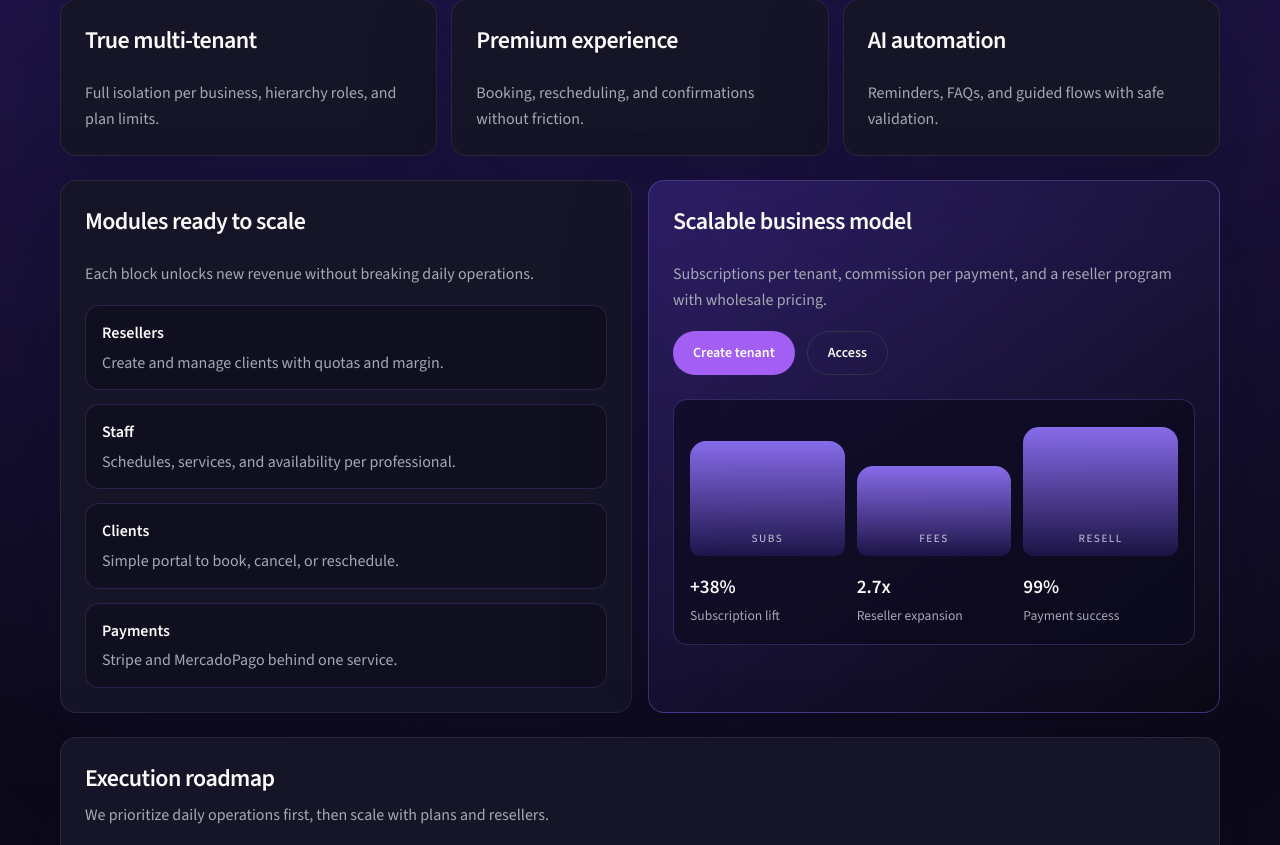
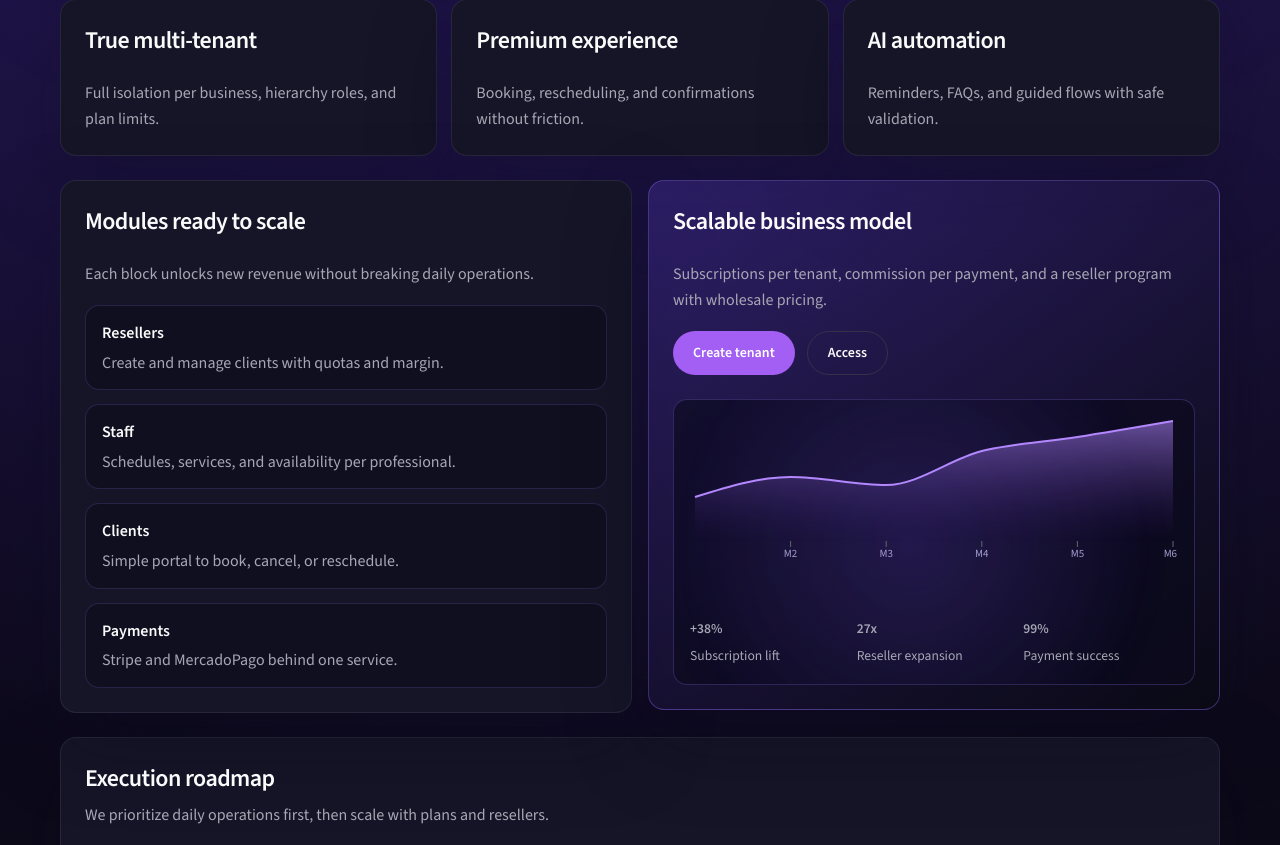
Before and after one commit to isaacpassnav/appointment-system, a Next.js app in the folder apps/web/: page / in a window 1280 px wide. Shown: the part 935-1780 px from the top of the page. Built offline with nearby package versions, Linux system fonts and the light colour scheme; no server answers.

Commit message:
Improve the UI animations

```diff
--- a/apps/web/app/globals.css
+++ b/apps/web/app/globals.css
@@ -322,7 +322,8 @@ img {
 }
 
 .hero-word {
-  color: hsl(var(--primary));
+  color: #f3c7ff;
+  text-shadow: 0 0 18px rgba(243, 199, 255, 0.5);
   position: relative;
   animation: wordFade 0.5s ease;
 }
@@ -460,44 +461,46 @@ img {
   background: rgba(12, 10, 28, 0.65);
   display: grid;
   gap: 16px;
+  overflow: hidden;
+  position: relative;
 }
 
-.chart-bars {
-  display: grid;
-  grid-template-columns: repeat(3, 1fr);
-  gap: 12px;
-  align-items: end;
-  height: 140px;
+.business-chart::before,
+.business-chart::after {
+  content: '';
+  position: absolute;
+  width: 140%;
+  height: 120%;
+  left: -20%;
+  top: -10%;
+  background: radial-gradient(circle, rgba(148, 118, 255, 0.3), transparent 60%);
+  opacity: 0.35;
+  animation: wave 8s ease-in-out infinite;
 }
 
-.chart-bar {
-  position: relative;
-  height: var(--bar-height);
-  border-radius: 16px 16px 10px 10px;
-  background: linear-gradient(180deg, rgba(148, 118, 255, 0.9), rgba(86, 54, 210, 0.2));
-  display: flex;
-  align-items: flex-end;
-  justify-content: center;
-  padding-bottom: 8px;
-  animation: rise 1.2s ease;
+.business-chart::after {
+  background: radial-gradient(circle, rgba(86, 54, 210, 0.35), transparent 65%);
+  animation-delay: -4s;
 }
 
-.chart-bar span {
-  font-size: 0.7rem;
-  text-transform: uppercase;
-  letter-spacing: 0.14em;
-  color: rgba(255, 255, 255, 0.75);
+.chart-area {
+  height: 180px;
+  position: relative;
+  z-index: 1;
 }
 
 .chart-metrics {
   display: grid;
   gap: 12px;
   grid-template-columns: repeat(auto-fit, minmax(120px, 1fr));
+  position: relative;
+  z-index: 1;
 }
 
 .chart-metrics strong {
   display: block;
   font-size: 1.2rem;
+  font-weight: 700;
 }
 
 .chart-metrics span {
@@ -870,6 +873,18 @@ img {
   }
 }
 
+@keyframes wave {
+  0% {
+    transform: translateX(0) translateY(0);
+  }
+  50% {
+    transform: translateX(-6%) translateY(2%);
+  }
+  100% {
+    transform: translateX(0) translateY(0);
+  }
+}
+
 @media (prefers-reduced-motion: reduce) {
   .reveal,
   .ticker-track {
--- /dev/null
+++ b/apps/web/components/animated-counter.tsx
@@ -0,0 +1,42 @@
+'use client';
+
+import CountUp from 'react-countup';
+import { useInView } from 'react-intersection-observer';
+
+type AnimatedCounterProps = {
+  value: number;
+  prefix?: string;
+  suffix?: string;
+  duration?: number;
+  decimals?: number;
+  className?: string;
+};
+
+export function AnimatedCounter({
+  value,
+  prefix,
+  suffix,
+  duration = 1.4,
+  decimals = 0,
+  className,
+}: AnimatedCounterProps) {
+  const { ref, inView } = useInView({ triggerOnce: true, threshold: 0.35 });
+
+  return (
+    <span ref={ref} className={className}>
+      {inView ? (
+        <CountUp
+          start={0}
+          end={value}
+          duration={duration}
+          prefix={prefix}
+          suffix={suffix}
+          decimals={decimals}
+          preserveValue={false}
+        />
+      ) : (
+        `${prefix ?? ''}0${suffix ?? ''}`
+      )}
+    </span>
+  );
+}
--- a/apps/web/components/home-content.tsx
+++ b/apps/web/components/home-content.tsx
@@ -2,11 +2,15 @@
 
 import Link from 'next/link';
 import { Accordion, AccordionContent, AccordionItem, AccordionTrigger } from '@/components/ui/accordion';
+import { AnimatedCounter } from '@/components/animated-counter';
 import { Badge } from '@/components/ui/badge';
 import { Button } from '@/components/ui/button';
 import { Card, CardContent, CardHeader, CardTitle } from '@/components/ui/card';
 import { useEffect, useMemo, useState } from 'react';
+import { motion } from 'framer-motion';
+import { Area, AreaChart, ResponsiveContainer, Tooltip, XAxis, YAxis } from 'recharts';
 import { useTranslation } from 'react-i18next';
+import { useInView } from 'react-intersection-observer';
 
 type Pillar = { title: string; description: string };
 type Stat = { value: string; label: string };
@@ -14,11 +18,13 @@ type ModuleItem = { label: string; detail: string };
 type RoadmapItem = { step: string; title: string; detail: string };
 type Testimonial = { name: string; role: string; quote: string };
 type Faq = { value: string; question: string; answer: string };
+type ImpactStat = Stat & { num: number; suffix: string; prefix: string };
+type BusinessMetric = { label: string; value: number; prefix: string; suffix: string };
 
 export function HomeContent() {
   const { t } = useTranslation();
   const tags = t('home.tags', { returnObjects: true }) as string[];
-  const impactStats = t('home.impactStats', { returnObjects: true }) as Stat[];
+  const impactStatsRaw = t('home.impactStats', { returnObjects: true }) as Stat[];
   const sectors = t('home.sectors', { returnObjects: true }) as string[];
   const pillars = t('home.pillars', { returnObjects: true }) as Pillar[];
   const modules = t('home.modules', { returnObjects: true }) as ModuleItem[];
@@ -42,6 +48,34 @@ export function HomeContent() {
   }, [currentTestimonialIndex, slidesPerView, testimonialCount, testimonials]);
 
   const currentHeroWord = heroWords[activeWordIndex % heroWords.length] ?? '';
+
+  const impactStats: ImpactStat[] = impactStatsRaw.map((stat) => {
+    const match = stat.value.match(/^([^0-9]*)([0-9]+)(.*)$/) ?? ['', '', '0', ''];
+    return {
+      ...stat,
+      prefix: match[1] ?? '',
+      num: Number(match[2] ?? 0),
+      suffix: match[3] ?? '',
+    };
+  });
+
+  const businessMetrics: BusinessMetric[] = [
+    { label: t('home.businessMetricA'), value: 38, prefix: '+', suffix: '%' },
+    { label: t('home.businessMetricB'), value: 27, prefix: '', suffix: 'x' },
+    { label: t('home.businessMetricC'), value: 99, prefix: '', suffix: '%' },
+  ];
+  const chartData = [
+    { name: 'M1', value: 22 },
+    { name: 'M2', value: 32 },
+    { name: 'M3', value: 28 },
+    { name: 'M4', value: 45 },
+    { name: 'M5', value: 52 },
+    { name: 'M6', value: 60 },
+  ];
+  const { ref: chartRef, inView: chartInView } = useInView({
+    triggerOnce: true,
+    threshold: 0.35,
+  });
 
   useEffect(() => {
     if (testimonialCount <= slidesPerView) return;
@@ -80,9 +114,20 @@ export function HomeContent() {
       .join('');
 
 
+  const cardVariants = {
+    hidden: { opacity: 0, y: 18 },
+    show: { opacity: 1, y: 0 },
+  };
+
   return (
     <section className="stack">
-      <Card className="hero-combo hero-center" data-aos="fade-up">
+      <motion.div
+        variants={cardVariants}
+        initial="hidden"
+        whileInView="show"
+        viewport={{ once: true, amount: 0.35 }}
+      >
+        <Card className="hero-combo hero-center">
           <CardContent className="hero-combo-content">
             <p className="eyebrow">{t('home.eyebrow')}</p>
             <h1 className="hero-title">
@@ -110,23 +155,47 @@ export function HomeContent() {
             </div>
           </CardContent>
         </Card>
+      </motion.div>
 
-      <Card className="impact-section" data-aos="fade-up">
+      <motion.div
+        variants={cardVariants}
+        initial="hidden"
+        whileInView="show"
+        viewport={{ once: true, amount: 0.3 }}
+      >
+        <Card className="impact-section">
           <CardHeader>
             <CardTitle>{t('home.impactTitle')}</CardTitle>
             <p className="muted">{t('home.impactSubtitle')}</p>
           </CardHeader>
           <CardContent className="impact-grid">
-          {impactStats.map((stat) => (
-            <div key={stat.label} className="kpi">
-              <span className="kpi-value">{stat.value}</span>
+            {impactStats.map((stat, index) => (
+              <motion.div
+                key={stat.label}
+                className="kpi"
+                variants={cardVariants}
+                initial="hidden"
+                whileInView="show"
+                viewport={{ once: true, amount: 0.4 }}
+                transition={{ delay: index * 0.08 }}
+              >
+                <span className="kpi-value">
+                  <AnimatedCounter value={stat.num} prefix={stat.prefix} suffix={stat.suffix} />
+                </span>
                 <span className="kpi-label">{stat.label}</span>
-            </div>
+              </motion.div>
             ))}
           </CardContent>
         </Card>
+      </motion.div>
 
-      <Card className="sector-strip" data-aos="fade-up">
+      <motion.div
+        variants={cardVariants}
+        initial="hidden"
+        whileInView="show"
+        viewport={{ once: true, amount: 0.3 }}
+      >
+        <Card className="sector-strip">
           <CardContent>
             <p className="eyebrow">{t('home.sectorsTitle')}</p>
             <div className="ticker">
@@ -140,10 +209,19 @@ export function HomeContent() {
             </div>
           </CardContent>
         </Card>
+      </motion.div>
 
       <div className="feature-grid">
         {pillars.map((item, index) => (
-          <Card key={item.title} data-aos="fade-up" data-aos-delay={index * 80}>
+          <motion.div
+            key={item.title}
+            variants={cardVariants}
+            initial="hidden"
+            whileInView="show"
+            viewport={{ once: true, amount: 0.4 }}
+            transition={{ delay: index * 0.08 }}
+          >
+            <Card>
               <CardHeader>
                 <CardTitle>{item.title}</CardTitle>
               </CardHeader>
@@ -151,11 +229,18 @@ export function HomeContent() {
                 <p className="muted">{item.description}</p>
               </CardContent>
             </Card>
+          </motion.div>
         ))}
       </div>
 
       <div className="split-grid">
-        <Card data-aos="fade-up">
+        <motion.div
+          variants={cardVariants}
+          initial="hidden"
+          whileInView="show"
+          viewport={{ once: true, amount: 0.4 }}
+        >
+          <Card>
             <CardHeader>
               <CardTitle>{t('home.modulesTitle')}</CardTitle>
             </CardHeader>
@@ -171,8 +256,15 @@ export function HomeContent() {
               </div>
             </CardContent>
           </Card>
+        </motion.div>
 
-        <Card className="accent-card" data-aos="fade-left">
+        <motion.div
+          variants={cardVariants}
+          initial="hidden"
+          whileInView="show"
+          viewport={{ once: true, amount: 0.4 }}
+        >
+          <Card className="accent-card">
             <CardHeader>
               <CardTitle>{t('home.businessTitle')}</CardTitle>
             </CardHeader>
@@ -186,38 +278,72 @@ export function HomeContent() {
                   <Link href="/login">{t('home.businessSecondary')}</Link>
                 </Button>
               </div>
-            <div className="business-chart" role="img" aria-label={t('home.businessChartLabel')}>
-              <div className="chart-bars">
-                <div className="chart-bar" style={{ ['--bar-height' as string]: '82%' }}>
-                  <span>Subs</span>
+              <div
+                ref={chartRef}
+                className="business-chart"
+                role="img"
+                aria-label={t('home.businessChartLabel')}
+              >
+                {chartInView && (
+                  <div className="chart-area">
+                    <ResponsiveContainer width="100%" height={160}>
+                      <AreaChart data={chartData}>
+                        <defs>
+                          <linearGradient id="metricGradient" x1="0" y1="0" x2="0" y2="1">
+                            <stop offset="0%" stopColor="#b388ff" stopOpacity={0.9} />
+                            <stop offset="100%" stopColor="#3b1a7a" stopOpacity={0} />
+                          </linearGradient>
+                        </defs>
+                        <XAxis dataKey="name" tick={{ fill: '#a39ccf', fontSize: 11 }} axisLine={false} />
+                        <YAxis hide />
+                        <Tooltip
+                          cursor={{ stroke: '#9f7aea', strokeDasharray: '4 4' }}
+                          contentStyle={{
+                            background: 'rgba(10, 10, 25, 0.9)',
+                            border: '1px solid rgba(148, 118, 255, 0.3)',
+                            borderRadius: 12,
+                            color: '#fff',
+                          }}
+                        />
+                        <Area
+                          type="monotone"
+                          dataKey="value"
+                          stroke="#b388ff"
+                          strokeWidth={2}
+                          fill="url(#metricGradient)"
+                          isAnimationActive={chartInView}
+                        />
+                      </AreaChart>
+                    </ResponsiveContainer>
                   </div>
-                <div className="chart-bar" style={{ ['--bar-height' as string]: '64%' }}>
-                  <span>Fees</span>
+                )}
+                <div className="chart-metrics">
+                  {businessMetrics.map((metric) => (
+                    <div key={metric.label}>
+                      <strong>
+                        <AnimatedCounter
+                          value={metric.value}
+                          prefix={metric.prefix}
+                          suffix={metric.suffix}
+                        />
+                      </strong>
+                      <span>{metric.label}</span>
                     </div>
-                <div className="chart-bar" style={{ ['--bar-height' as string]: '92%' }}>
-                  <span>Resell</span>
-                </div>
-              </div>
-              <div className="chart-metrics">
-                <div>
-                  <strong>+38%</strong>
-                  <span>{t('home.businessMetricA')}</span>
-                </div>
-                <div>
-                  <strong>2.7x</strong>
-                  <span>{t('home.businessMetricB')}</span>
-                </div>
-                <div>
-                  <strong>99%</strong>
-                  <span>{t('home.businessMetricC')}</span>
-                </div>
+                  ))}
                 </div>
               </div>
             </CardContent>
           </Card>
+        </motion.div>
       </div>
 
-      <Card data-aos="fade-up">
+      <motion.div
+        variants={cardVariants}
+        initial="hidden"
+        whileInView="show"
+        viewport={{ once: true, amount: 0.4 }}
+      >
+        <Card>
           <CardHeader>
             <CardTitle>{t('home.roadmapTitle')}</CardTitle>
             <p className="muted">{t('home.roadmapSubtitle')}</p>
@@ -232,8 +358,15 @@ export function HomeContent() {
             ))}
           </CardContent>
         </Card>
+      </motion.div>
 
-      <Card className="testimonial-section" data-aos="fade-up">
+      <motion.div
+        variants={cardVariants}
+        initial="hidden"
+        whileInView="show"
+        viewport={{ once: true, amount: 0.4 }}
+      >
+        <Card className="testimonial-section">
           <CardHeader>
             <CardTitle>{t('home.testimonialsTitle')}</CardTitle>
             <p className="muted">{t('home.testimonialsSubtitle')}</p>
@@ -272,8 +405,15 @@ export function HomeContent() {
             )}
           </CardContent>
         </Card>
+      </motion.div>
 
-      <Card data-aos="fade-up">
+      <motion.div
+        variants={cardVariants}
+        initial="hidden"
+        whileInView="show"
+        viewport={{ once: true, amount: 0.4 }}
+      >
+        <Card>
           <CardHeader>
             <CardTitle>{t('home.faqTitle')}</CardTitle>
             <p className="muted">{t('home.faqSubtitle')}</p>
@@ -289,6 +429,7 @@ export function HomeContent() {
             </Accordion>
           </CardContent>
         </Card>
+      </motion.div>
     </section>
   );
 }
--- a/apps/web/package.json
+++ b/apps/web/package.json
@@ -17,12 +17,16 @@
     "class-variance-authority": "^0.7.1",
     "clsx": "^2.1.1",
     "country-flag-icons": "^1.5.12",
+    "framer-motion": "^11.3.11",
     "i18next": "^23.12.2",
     "next": "15.1.12",
     "react": "19.2.4",
+    "react-countup": "^6.5.3",
     "react-dom": "19.2.4",
+    "react-intersection-observer": "^9.10.0",
     "react-icons": "^5.4.0",
     "react-i18next": "^14.1.1",
+    "recharts": "^2.12.7",
     "tailwind-merge": "^2.6.0"
   },
   "devDependencies": {
```
Also changed, not shown: 1 other file (tests, documents, lock files or other folders). Lines whose indentation alone changed are shown as unchanged.
